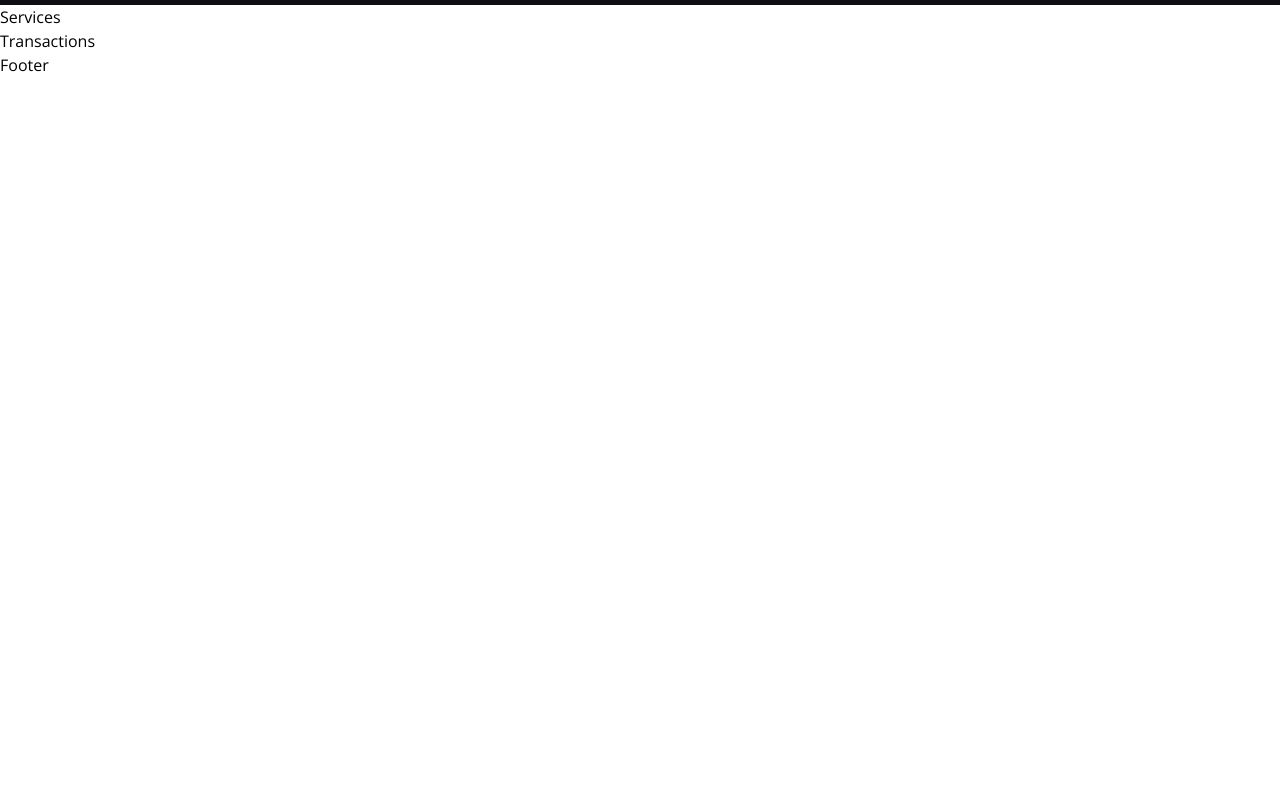
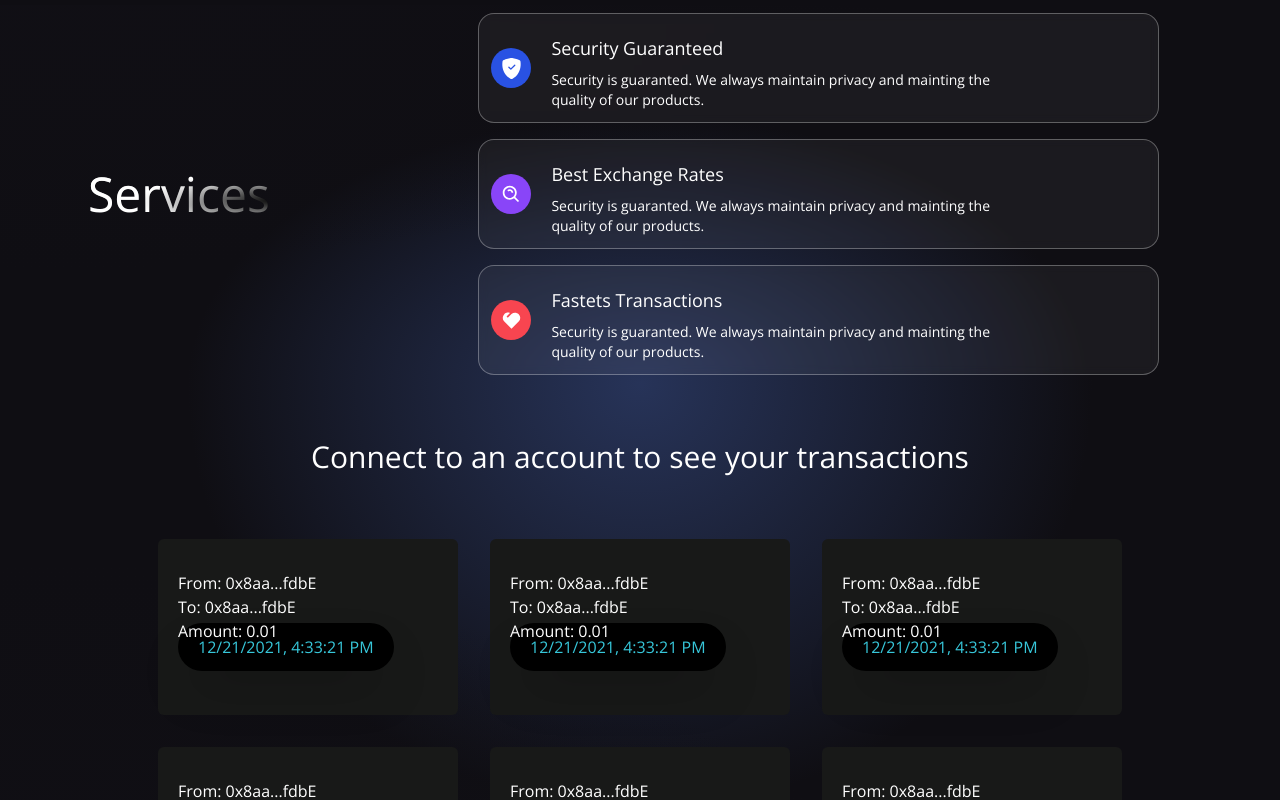
Before and after one commit to Ysrbolles/WEB3.0_Project, a React (Vite) app in the folder client/: page / in a window 1280 px wide. Shown: the part 680-1480 px from the top of the page. Before the commit the page ends 800 px from the top, so only its background shows below. Built offline with nearby package versions, Linux system fonts and the light colour scheme.

Commit message:
✨ Create Transaction Section

```diff
--- a/client/src/components/Services.jsx
+++ b/client/src/components/Services.jsx
@@ -1,6 +1,48 @@
+import { BsShieldFillCheck } from 'react-icons/bs'
+import { BiSearchAlt } from 'react-icons/bi'
+import { RiHeart2Fill } from 'react-icons/ri'
+
+const ServicesCard = ({ color, title, icon, subtitle }) => (
+	<div className='flex flex-row justify-start items-center white-glassmorphism p-3 m-2 cursor-pointer hover:shadow-xl'>
+		<div className={`w-10 h-10  rounded-full flex justify-center items-center ${color}`}>
+			{icon}
+		</div>
+		<div className='ml-5 flex flex-col flex-1'>
+			<h3 className='text-white mt-2 text-lg'>{title}</h3>
+			<p className='text-white mt-2 text-sm md:w-9/12 '>{subtitle}</p>
+		</div>
+	</div>
+)
+
 const Services = () => {
 	return (
-		<div>Services</div>
+		<div className='flex flex-col md:flex-row w-full justify-center items-center gradient-bg-services'>
+			<div className='flex mf:flex-row flex-col items-center justify-between md:p-20 py-12 px-4'>
+				<div className='flex flex-1  flex-col jusitfy-start items-start'>
+					<h1 className='text-white text-3xl sm:text-5xl p-2 text-gradient'>Services <br /></h1>
+				</div>
+			</div>
+			<div className='flex flex-1 flex-col justify-start items-center'>
+				<ServicesCard
+					color="bg-[#2952E3]"
+					title="Security Guaranteed"
+					icon={<BsShieldFillCheck fontSize={21} className='text-white' />}
+					subtitle="Security is guaranted. We always maintain privacy and mainting the quality of our products."
+				/>
+				<ServicesCard
+					color="bg-[#8945F8]"
+					title="Best Exchange Rates "
+					icon={<BiSearchAlt fontSize={21} className='text-white' />}
+					subtitle="Security is guaranted. We always maintain privacy and mainting the quality of our products."
+				/>
+				<ServicesCard
+					color="bg-[#F84550]"
+					title="Fastets Transactions"
+					icon={<RiHeart2Fill fontSize={21} className='text-white' />}
+					subtitle="Security is guaranted. We always maintain privacy and mainting the quality of our products."
+				/>
+			</div>
+		</div>
 	)
 }
 
--- a/client/src/components/Transactions.jsx
+++ b/client/src/components/Transactions.jsx
@@ -1,6 +1,63 @@
+import React, { useContext } from 'react';
+import { TransactionsContext } from "../context/TransactionContext"
+
+import dummyData from '../utils/dummyData';
+import { shortenAddress } from "../utils/shortenAddress"
+
+const TransactionCard = ({ addressTo, addressFrom, timestamp, message, keyword, amount, url }) => {
+	return (
+		<div className='bg-[#181918] m-4 flex flex-1
+		2xl:min-w-[450px]
+		2xl:max-w-[500px]
+		sm:min-w-[270px]
+		sm:max-w-[300px]
+		flex-col p-3 rounded-md hover:shadow-2xl
+		'>
+			<div className='flex flex-col items-center w-full mt-3'>
+				<div className='w-full mb-6 p-2'>
+					<a href={`https://ropsten.etherscan.io/address/${addressFrom}`} target="_blank" rel="noopner noreferrer">
+						<p className='text-white text-base'>From: {shortenAddress(addressTo)}</p>
+					</a>
+					<a href={`https://ropsten.etherscan.io/address/${addressTo}`} target="_blank" rel="noopner noreferrer">
+						<p className='text-white text-base'>To: {shortenAddress(addressTo)}</p>
+					</a>
+					<p className='text-white text-base '>
+						Amount: {amount}
+					</p>
+					{message && <>
+						<br />
+						<p className='text-white text-base'>Message: {message} </p>
+					</>}
+					<div className='bg-black p-3 px-5 w-max rounded-3xl -mt-5 shadow-2xl'>
+						<p className='text-[#37c7da] font-blod'>{timestamp}</p>
+					</div>
+				</div>
+			</div>
+
+		</div >
+	)
+}
+
 const Transactions = () => {
+	const { currentAccount } = useContext(TransactionsContext);
 	return (
-		<div>Transactions</div>
+		<div className='flex w-full justify-center items-center 2xl:px-20 gradient-bg-transactions'>
+			<div className='flex flex-col md:p-12 py-12 px-4'>
+				{currentAccount ? (
+					<h3 className='text-white text-3xl text-center my-2'>
+						latest Transactions
+					</h3>
+				) : <h3 className='text-white text-3xl text-center my-2'>
+					Connect to an account to see your transactions
+				</h3>}
+				<div className='flex flex-wrap justify-center items-center mt-10'>
+					{dummyData.reverse().map((transaction, index) => (
+						<TransactionCard key={index} {...transaction} />
+					))}
+				</div>
+			</div>
+
+		</div>
 	)
 }
 
--- a/client/src/components/Welcome.jsx
+++ b/client/src/components/Welcome.jsx
@@ -3,7 +3,7 @@
 import { Loader } from "./"
 import { TransactionsContext } from "../context/TransactionContext"
 import { useContext } from "react"
-
+import { shortenAddress } from "../utils/shortenAddress"
 
 const Input = ({ name, value, type, placeholder, handleChange }) => (
 	<input
@@ -57,7 +57,7 @@
 							</div>
 							<div>
 								<p className="text-white font-light text-sm">
-									{currentAccount}
+									{shortenAddress(currentAccount)}
 								</p>
 								<p className="text-white font-semibold text-lg mt-1" >
 									Ethereum
--- a/client/src/context/TransactionContext.jsx
+++ b/client/src/context/TransactionContext.jsx
@@ -40,7 +40,7 @@
 
 
 			if (accounts.length) {
-				setCurrentAccount(accounts[0])
+				setCurrentAccountx - (accounts[0])
 
 				//get all transactions
 			} else {
--- /dev/null
+++ b/client/src/utils/dummyData.js
@@ -0,0 +1,57 @@
+
+export default [
+	{
+		id: 1,
+		url: "https://metro.co.uk/wp-content/uploads/2015/05/pokemon_crying.gif?quality=90&strip=all&zoom=1&resize=500%2C284",
+		message: "",
+		timestamp: "12/21/2021, 4:33:21 PM",
+		addressFrom: "0xCF8e569A97C423952DdFf902375C7C76549A6A90",
+		amount: "0.01",
+		addressTo: "0x8aa395Ab97837576aF9cd6946C79024ef1acfdbE",
+	},
+	{
+		id: 2,
+		url: "https://media4.popsugar-assets.com/files/2013/11/07/832/n/1922398/eb7a69a76543358d_28.gif",
+		message: "",
+		timestamp: "12/21/2021, 4:33:21 PM",
+		addressFrom: "0xCF8e569A97C423952DdFf902375C7C76549A6A90",
+		amount: "0.01",
+		addressTo: "0x8aa395Ab97837576aF9cd6946C79024ef1acfdbE",
+	},
+	{
+		id: 3,
+		url: "https://acegif.com/wp-content/uploads/gif-shaking-head-38.gif",
+		message: "",
+		timestamp: "12/21/2021, 4:33:21 PM",
+		addressFrom: "0xCF8e569A97C423952DdFf902375C7C76549A6A90",
+		amount: "0.01",
+		addressTo: "0x8aa395Ab97837576aF9cd6946C79024ef1acfdbE",
+	},
+	{
+		id: 4,
+		url: "https://i.pinimg.com/originals/68/a0/9e/68a09e774e98242871c2db0f99307420.gif",
+		message: "",
+		timestamp: "12/21/2021, 4:33:21 PM",
+		addressFrom: "0xCF8e569A97C423952DdFf902375C7C76549A6A90",
+		amount: "0.01",
+		addressTo: "0x8aa395Ab97837576aF9cd6946C79024ef1acfdbE",
+	},
+	{
+		id: 5,
+		url: "https://i.pinimg.com/originals/73/d3/a1/73d3a14d212314ab1f7268b71d639c15.gif",
+		message: "",
+		timestamp: "12/21/2021, 4:33:21 PM",
+		addressFrom: "0xCF8e569A97C423952DdFf902375C7C76549A6A90",
+		amount: "0.01",
+		addressTo: "0x8aa395Ab97837576aF9cd6946C79024ef1acfdbE",
+	},
+	{
+		id: 6,
+		url: "https://www.omnisend.com/blog/wp-content/uploads/2016/09/funny-gifs-9.gif",
+		message: "",
+		timestamp: "12/21/2021, 4:33:21 PM",
+		addressFrom: "0xCF8e569A97C423952DdFf902375C7C76549A6A90",
+		amount: "0.01",
+		addressTo: "0x8aa395Ab97837576aF9cd6946C79024ef1acfdbE",
+	},
+];
--- /dev/null
+++ b/client/src/utils/shortenAddress.js
@@ -0,0 +1 @@
+export const shortenAddress = (address) => `${address.slice(0, 5)}...${address.slice(address.length - 4)}`;
```
